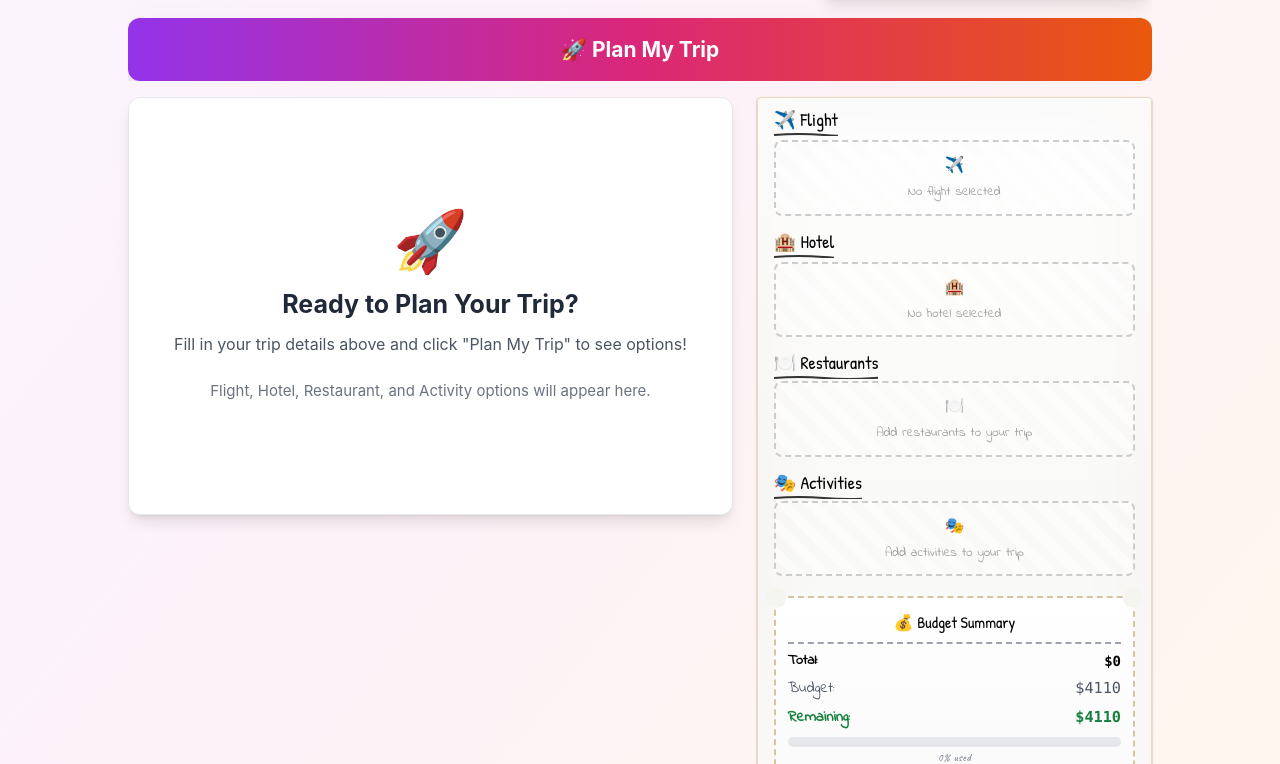
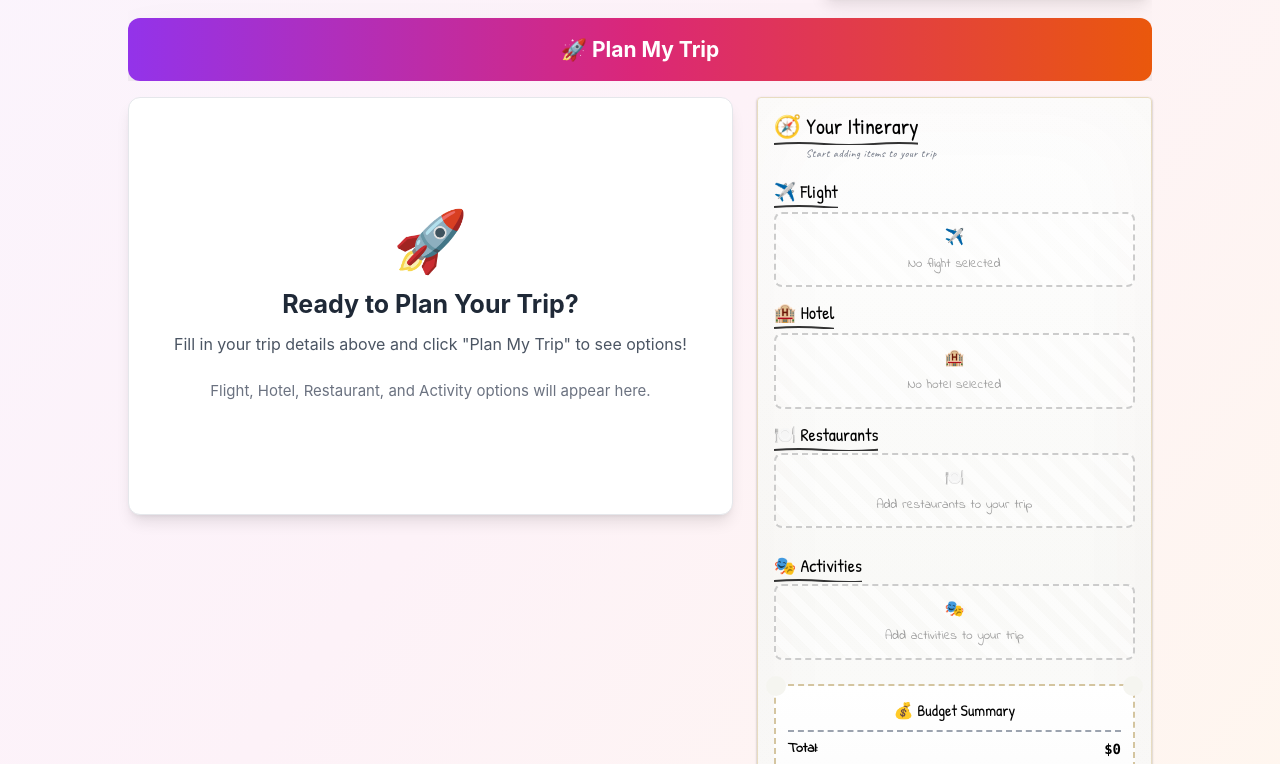
Before and after one commit to sshanmug67/agentic_travelq, a React (Vite) app in the folder frontend/: page /dashboard in a window 1280 px wide. Shown: the part 636-1400 px from the top of the page. Built offline with nearby package versions, Linux system fonts and the light colour scheme.

Commit message:
Fixed Your Itinerary Section issues

```diff
--- a/frontend/src/components/itinerary/ItinerarySidebar.tsx
+++ b/frontend/src/components/itinerary/ItinerarySidebar.tsx
@@ -1,13 +1,12 @@
 // frontend/src/components/itinerary/ItinerarySidebar.tsx
 //
-// Changes (v2 — Compact):
-//   - Smaller header (text-3xl, less margin)
-//   - Tighter section spacing (mb-4 instead of mb-6)
-//   - Section headings: text-lg instead of text-2xl
-//   - Restaurants & Activities: grid-cols-2 layout instead of stacked
+// Changes (v3 — Header + Consistent Backgrounds):
+//   - Added "Your Itinerary" header with gradient and compass icon
+//   - All sections (Flight, Hotel, Restaurants, Activities) share
+//     consistent itinerary-paper background treatment
+//   - Compact layout preserved from v2
+//   - Restaurants & Activities: grid-cols-2 layout
 //   - Budget receipt: tighter padding
-//   - Action buttons: smaller text
-//   - Overall ~35% vertical space savings
 
 import React from 'react';
 import { ItineraryFlightCard } from './ItineraryFlightCard';
@@ -21,7 +20,19 @@ export const ItinerarySidebar: React.FC = () => {
   const { flight, hotel, restaurants, activities, removeItem, budget } = useItinerary();
 
   return (
-    <div className="itinerary-paper h-full overflow-y-auto pt-2 px-4 pb-4 sticky top-0">
+    <div className="itinerary-paper h-full overflow-y-auto sticky top-0">
+
+      {/* ── "Your Itinerary" Header ────────────────────── */}
+      <div className="px-4 pt-3 pb-1">
+        <h2 className="handwritten-subtitle text-[22px] mb-0.5 sketch-underline">
+          🧭 Your Itinerary
+        </h2>
+        <p className="handwritten text-[11px] text-gray-500 ml-8 mb-1">
+          {[flight && '✈️', hotel && '🏨', restaurants.length > 0 && `🍽️×${restaurants.length}`, activities.length > 0 && `🎭×${activities.length}`].filter(Boolean).join('  ') || 'Start adding items to your trip'}
+        </p>
+      </div>
+
+      <div className="pt-2 px-4 pb-4">
 
         {/* ── Flight ─────────────────────────────────── */}
         <div className="mb-3">
@@ -54,7 +65,7 @@ export const ItinerarySidebar: React.FC = () => {
         </div>
 
         {/* ── Restaurants — 2-col grid ───────────────── */}
-      <div className="mb-3">
+        <div className="mb-6">
           <h3 className="handwritten-subtitle text-lg mb-1 sketch-underline">
             🍽️ Restaurants {restaurants.length > 0 && (
               <span className="text-[13px] text-gray-500 ml-1">({restaurants.length})</span>
@@ -86,7 +97,7 @@ export const ItinerarySidebar: React.FC = () => {
         </div>
 
         {/* ── Activities — 2-col grid ────────────────── */}
-      <div className="mb-3">
+        <div className="mb-6">
           <h3 className="handwritten-subtitle text-lg mb-1 sketch-underline">
             🎭 Activities {activities.length > 0 && (
               <span className="text-[13px] text-gray-500 ml-1">({activities.length})</span>
@@ -192,5 +203,6 @@ export const ItinerarySidebar: React.FC = () => {
           <div className="handwritten text-xl">✈️ 🌍 🗺️ 📸 ⭐</div>
         </div>
       </div>
+    </div>
   );
 };
--- a/frontend/src/pages/Dashboard.tsx
+++ b/frontend/src/pages/Dashboard.tsx
@@ -118,6 +118,15 @@ export const Dashboard: React.FC = () => {
           const match = restaurantResults.find((r: any) => String(r.id) === String(recId));
           if (match) toggleRestaurant(match);
         }
+      } else {
+        // Fallback: auto-select top 3 restaurants when no AI picks provided
+        const fallbackCount = Math.min(3, restaurantResults.length);
+        const fallbackIds: string[] = [];
+        for (let i = 0; i < fallbackCount; i++) {
+          toggleRestaurant(restaurantResults[i]);
+          fallbackIds.push(restaurantResults[i].id);
+        }
+        setAiRecommendedRestaurantIds(fallbackIds);
       }
     }
 
@@ -131,6 +140,15 @@ export const Dashboard: React.FC = () => {
           const match = activityResults.find((a: any) => String(a.id) === String(recId));
           if (match) toggleActivity(match);
         }
+      } else {
+        // Fallback: auto-select top 5 activities when no AI picks provided
+        const fallbackCount = Math.min(5, activityResults.length);
+        const fallbackIds: string[] = [];
+        for (let i = 0; i < fallbackCount; i++) {
+          toggleActivity(activityResults[i]);
+          fallbackIds.push(activityResults[i].id);
+        }
+        setAiRecommendedActivityIds(fallbackIds);
       }
     }
 
```
Lines whose indentation alone changed are shown as unchanged.
